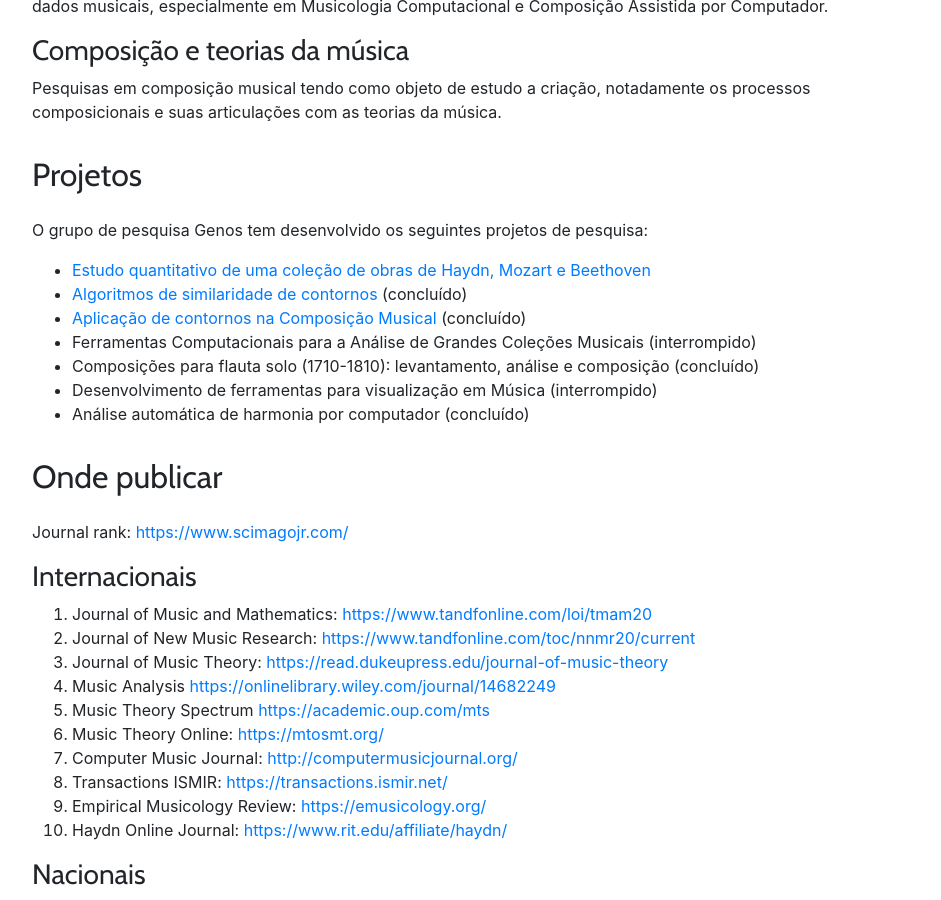
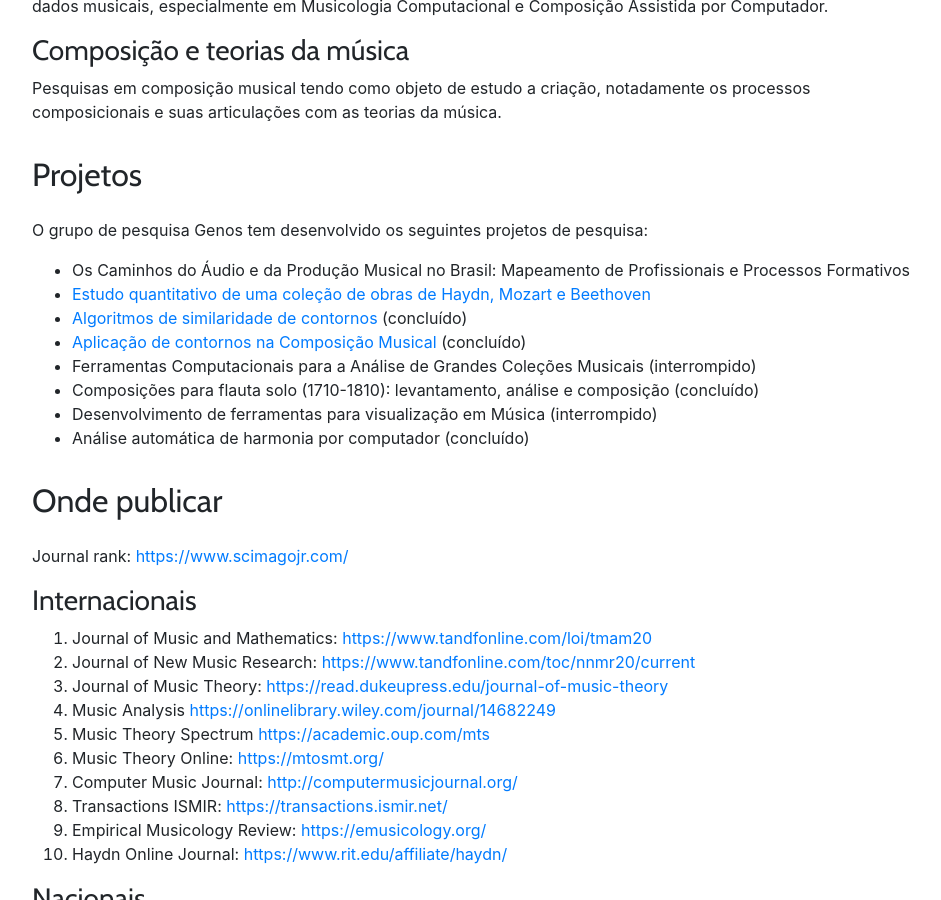
Before and after one commit to kroger/genosmus, a Jekyll site: the page built from pesquisa.md, in a window 1280 px wide and 900 px high, scrolled down 383 px. Shown: the whole window, without its empty margins (68-1009 px from the left). Built offline with Jekyll 4.4.1, drawn with Linux system fonts in a browser that asks for light colours; nearby versions of some CDN libraries.

Commit message:
Insere projeto de Lucas Bonetti

```diff
--- a/pesquisa.md
+++ b/pesquisa.md
@@ -27,6 +27,7 @@ teorias da música.
 O grupo de pesquisa Genos tem desenvolvido os seguintes projetos de
 pesquisa:
 
+- Os Caminhos do Áudio e da Produção Musical no Brasil: Mapeamento de Profissionais e Processos Formativos
 - [Estudo quantitativo de uma coleção de obras de Haydn, Mozart e Beethoven](https://marcos.sampaio.me/project/haydn-mozart-beethoven/)
 - [Algoritmos de similaridade de contornos](https://marcos.sampaio.me/project/contour-similarity/) (concluído)
 - [Aplicação de contornos na Composição Musical](https://marcos.sampaio.me/project/composition-with-contours/) (concluído)
```
